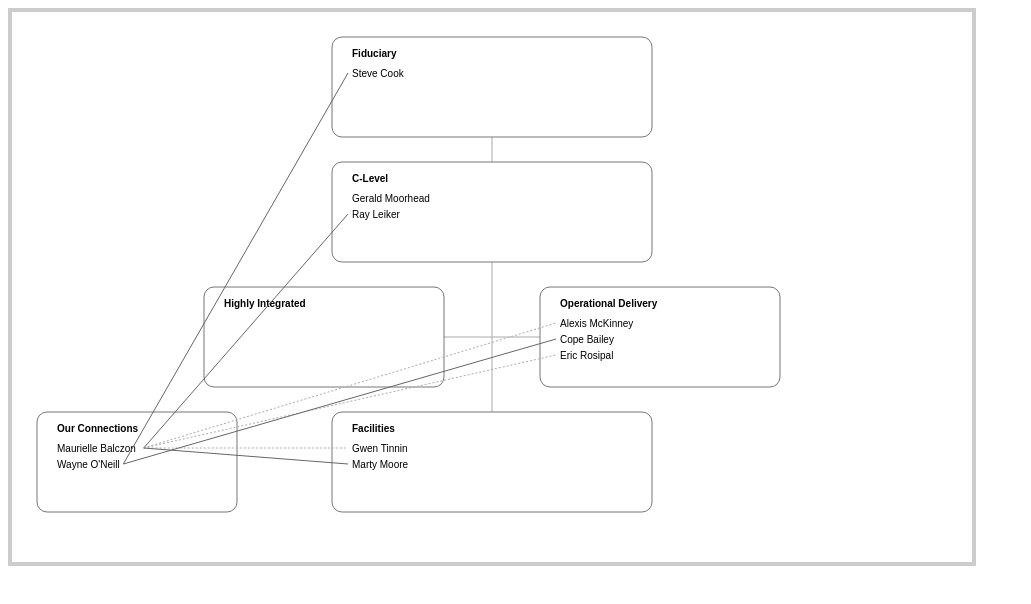
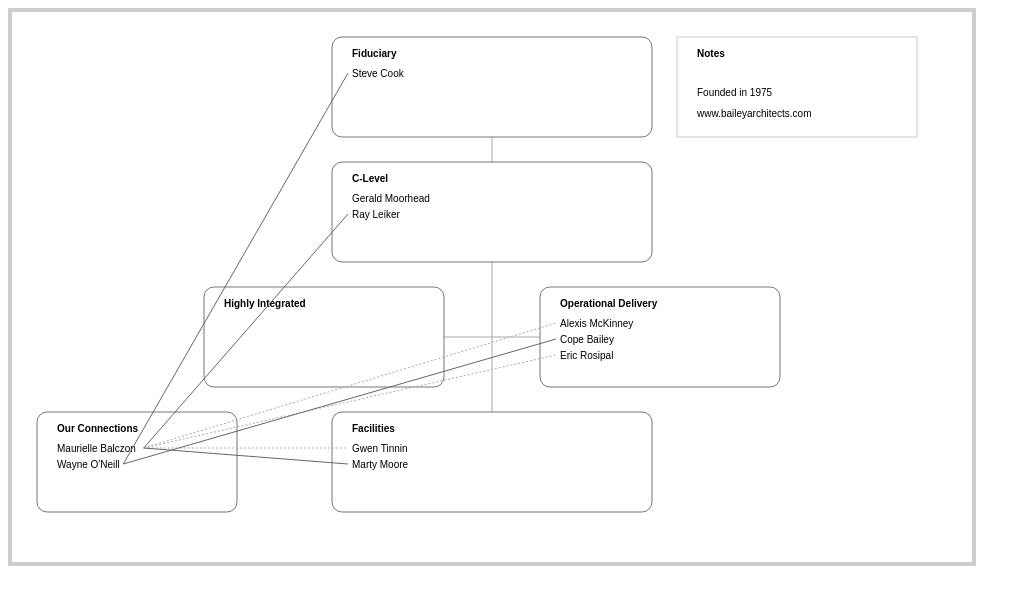
Before and after one commit to poojan/orgchart, a plain HTML site: page index.html in a window 1280 px wide. Shown: the whole page, without its empty margins (0-1031 px from the left). Drawn offline with Linux system fonts and the light colour scheme.

Commit message:
Added a box for notes.

```diff
--- a/css/style.css
+++ b/css/style.css
@@ -19,3 +19,7 @@ line.weak {
 rect {
   fill: none;
 }
+
+.light {
+  stroke: #ccc;
+}
--- a/js/org.js
+++ b/js/org.js
@@ -50,7 +50,14 @@
       y: sep + rectH + sep + rectH + sep + rectH + sep,
       width: rectSmallW,
       height: rectH
-    }
+    },
+
+    'Notes': {
+      x: width * 2/3 + sep,
+      y: sep,
+      width: rectSmallW,
+      height: rectH
+    },
   };
 
   d3.json('data/orgchart.json', function (json) {
@@ -267,7 +274,6 @@
         }
       })
       .attr('x1', function (d) {
-        console.log(d.OurPerson.x);
         return d.OurPerson.x + pos[type].x + d.OurPerson.Name.length * 5.1;
       })
       .attr('y1', function (d) {
@@ -281,5 +287,35 @@
       });
 
 
+    type = 'Notes';
+    var notesGroup = svg.append('g')
+      .attr('transform', 'translate(' + pos[type].x + ',' + pos[type].y + ')');
+
+    notesGroup
+      .append('rect')
+      .attr('class', 'light')
+      .attr('x', 0)
+      .attr('y', 0)
+      .attr('width', pos[type].width)
+      .attr('height', pos[type].height);
+
+    notesGroup
+      .append('text')
+      .text('Notes')
+      .attr('x', 20)
+      .attr('y', 20)
+      .style('font-weight', 'bold');
+
+    notesGroup
+      .append('foreignObject')
+      .attr('x', 12)
+      .attr('y', 40)
+      .attr('width', pos[type].width)
+      .attr('height', pos[type].height)
+      .append('xhtml:body')
+      .style('font', '10px sans-serif')
+      .html(json.Notes);
+
+
   });
 })();
```
